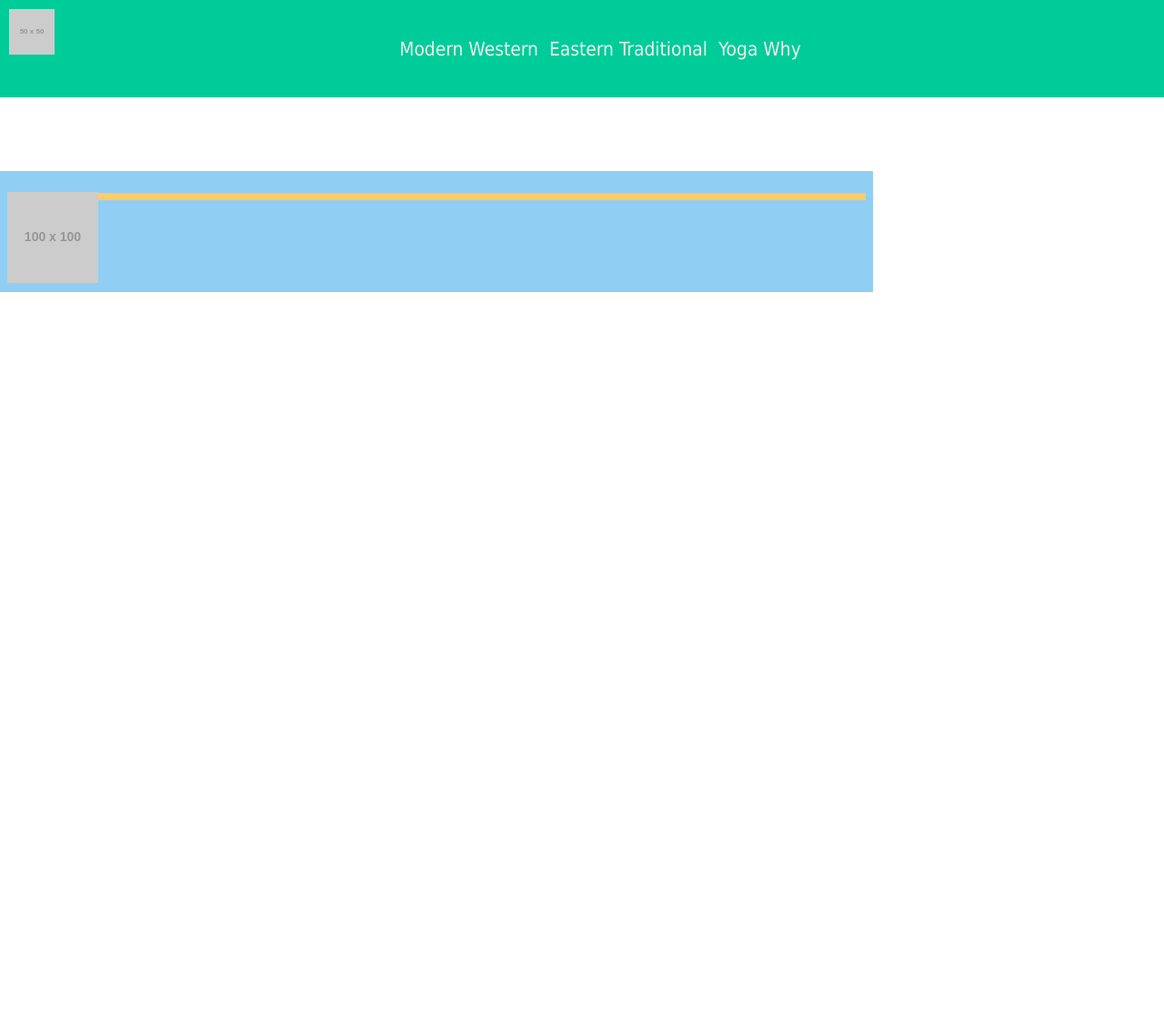
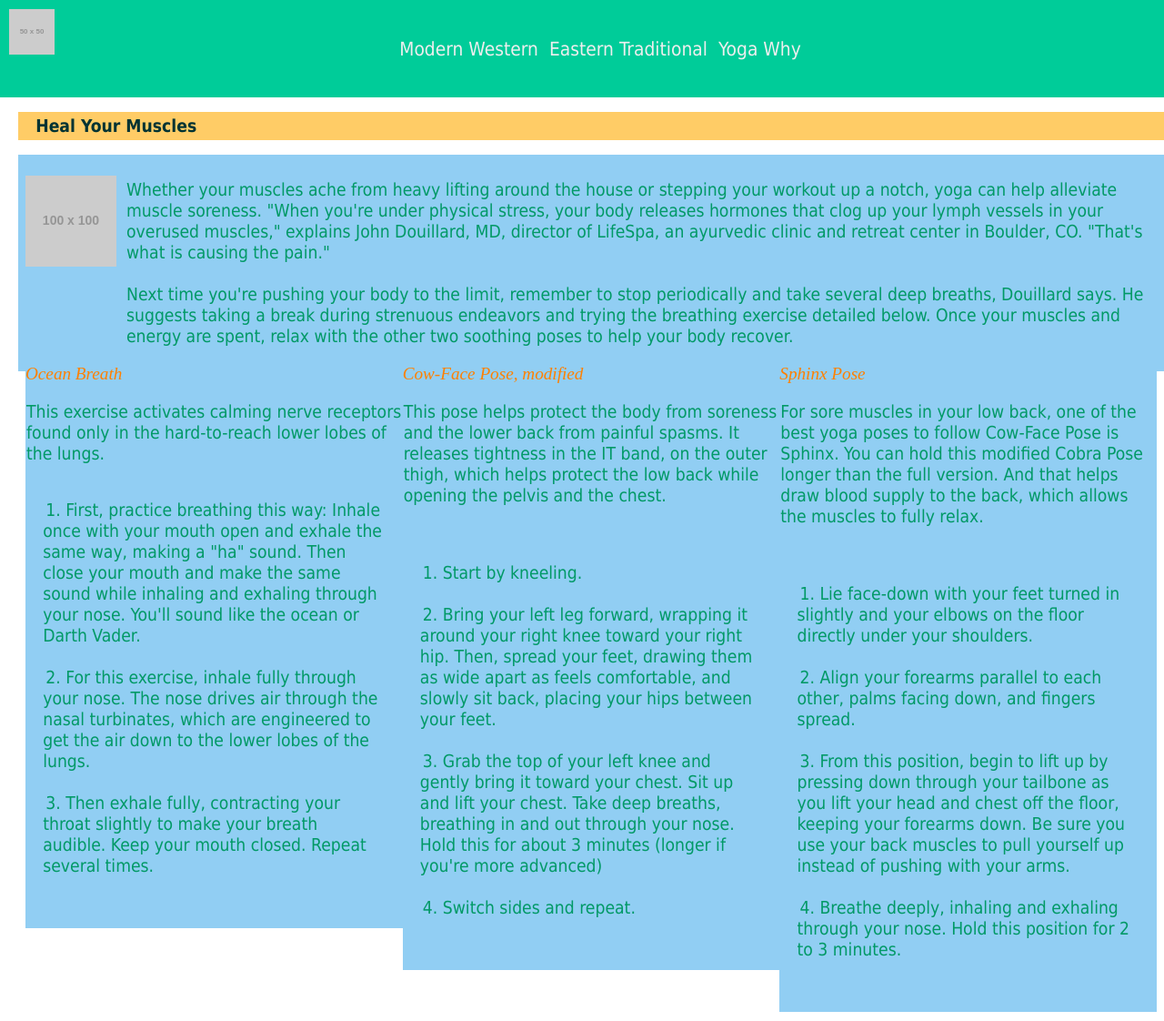
Before and after one commit to EmmyB92/large-data-website, a Jekyll site: the page page3.html, which Jekyll copies as it is, in a window 1280 px wide. Shown: the whole page at 91% size. Built offline with Jekyll 4.4.1, drawn with Linux system fonts in a browser that asks for light colours; Markdown is read by kramdown in place of the engine named in the settings; before the commit the page ends 900 px from its top, so only the background shows below that.

Commit message:
Worked article into grid

```diff
--- a/page3.html
+++ b/page3.html
@@ -31,17 +31,50 @@
     <a href="index.html"</a><img class="logo" src="http://placehold.it/50x50">
 	<nav>
     	<ul>
-        	<li><a href="{{site.baseurl}}page3.html">Modern Western</a></li>
-           <li><a href="{{site.baseurl}}page2.html">Eastern Traditional</a></li>
+        	<li><a href="page3.html">Modern Western</a></li>
+           <li><a href="page2.html">Eastern Traditional</a></li>
            <li><a href="#">Yoga Why</a></li>
         </ul>
 		</nav>
 </header>
 	<article>
-    	<h1></h1>
-        	<p></p>
+		<h2>Heal Your Muscles</h2>
+   <div class="grid">
+        	<div class="unit unit-m-1 unit-l-1">
+            <div class="unit-spacer"><img class="flex" src="http://placehold.it/100x100">
+        	<p>Whether your muscles ache from heavy lifting around the house or stepping your workout up a notch, yoga can help alleviate muscle soreness. "When you're under physical stress, your body releases hormones that clog up your lymph vessels in your overused muscles," explains John Douillard, MD, director of LifeSpa, an ayurvedic clinic and retreat center in Boulder, CO. "That's what is causing the pain."<br><br> Next time you're pushing your body to the limit, remember to stop periodically and take several deep breaths, Douillard says. He suggests taking a break during strenuous endeavors and trying the breathing exercise detailed below. Once your muscles and energy are spent, relax with the other two soothing poses to help your body recover.<br>
+
+<div class="list unit unit-m-1-2 unit-l-1-3">
+	<em>Ocean Breath</em><br>
+<p>This exercise activates calming nerve receptors found only in the hard-to-reach lower lobes of the lungs.</p>
+
+<ol>
+	<li>1. First, practice breathing this way: Inhale once with your mouth open and exhale the same way, making a "ha" sound. Then close your mouth and make the same sound while inhaling and exhaling through your nose. You'll sound like the ocean or Darth Vader.</li><br><br>
+	<li>2. For this exercise, inhale fully through your nose. The nose drives air through the nasal turbinates, which are engineered to get the air down to the lower lobes of the lungs.</li><br><br>
+	<li>3. Then exhale fully, contracting your throat slightly to make your breath audible. Keep your mouth closed. Repeat several times.</li>
+</ol></p></div>
+
+<div class="list unit unit-m-1-2 unit-l-1-3">
+<em>Cow-Face Pose, modified</em><br>
+<p>This pose helps protect the body from soreness and the lower back from painful spasms. It releases tightness in the IT band, on the outer thigh, which helps protect the low back while opening the pelvis and the chest.<br><br>
+
+<ol>
+	<li>1. Start by kneeling.</li><br><br>
+	<li>2. Bring your left leg forward, wrapping it around your right knee toward your right hip. Then, spread your feet, drawing them as wide apart as feels comfortable, and slowly sit back, placing your hips between your feet.</li><br><br>
+	<li>3. Grab the top of your left knee and gently bring it toward your chest. Sit up and lift your chest. Take deep breaths, breathing in and out through your nose. Hold this for about 3 minutes (longer if you're more advanced)</li><br><br>
+	<li>4. Switch sides and repeat.</li>
+</ol>
+</p></div>
+
+<div class="list unit unit-l-1-3">
+<em>Sphinx Pose</em><br>
+<p>For sore muscles in your low back, one of the best yoga poses to follow Cow-Face Pose is Sphinx. You can hold this modified Cobra Pose longer than the full version. And that helps draw blood supply to the back, which allows the muscles to fully relax.<br><br>
+<ol>
+	<li>1. Lie face-down with your feet turned in slightly and your elbows on the floor directly under your shoulders.</li><br><br>
+	<li>2. Align your forearms parallel to each other, palms facing down, and fingers spread.</li><br><br>
+	<li>3. From this position, begin to lift up by pressing down through your tailbone as you lift your head and chest off the floor, keeping your forearms down. Be sure you use your back muscles to pull yourself up instead of pushing with your arms.</li><br><br>
+	<li>4. Breathe deeply, inhaling and exhaling through your nose. Hold this position for 2 to 3 minutes.</li>
+</ol>
+</p>
+</div>
    </article>
-   <div class="grid">
-        	<div class="unit unit-l-3-4">
-            <div class="unit-spacer"><img class="flex" src="http://placehold.it/100x100">
-            <h2></h2>
```
